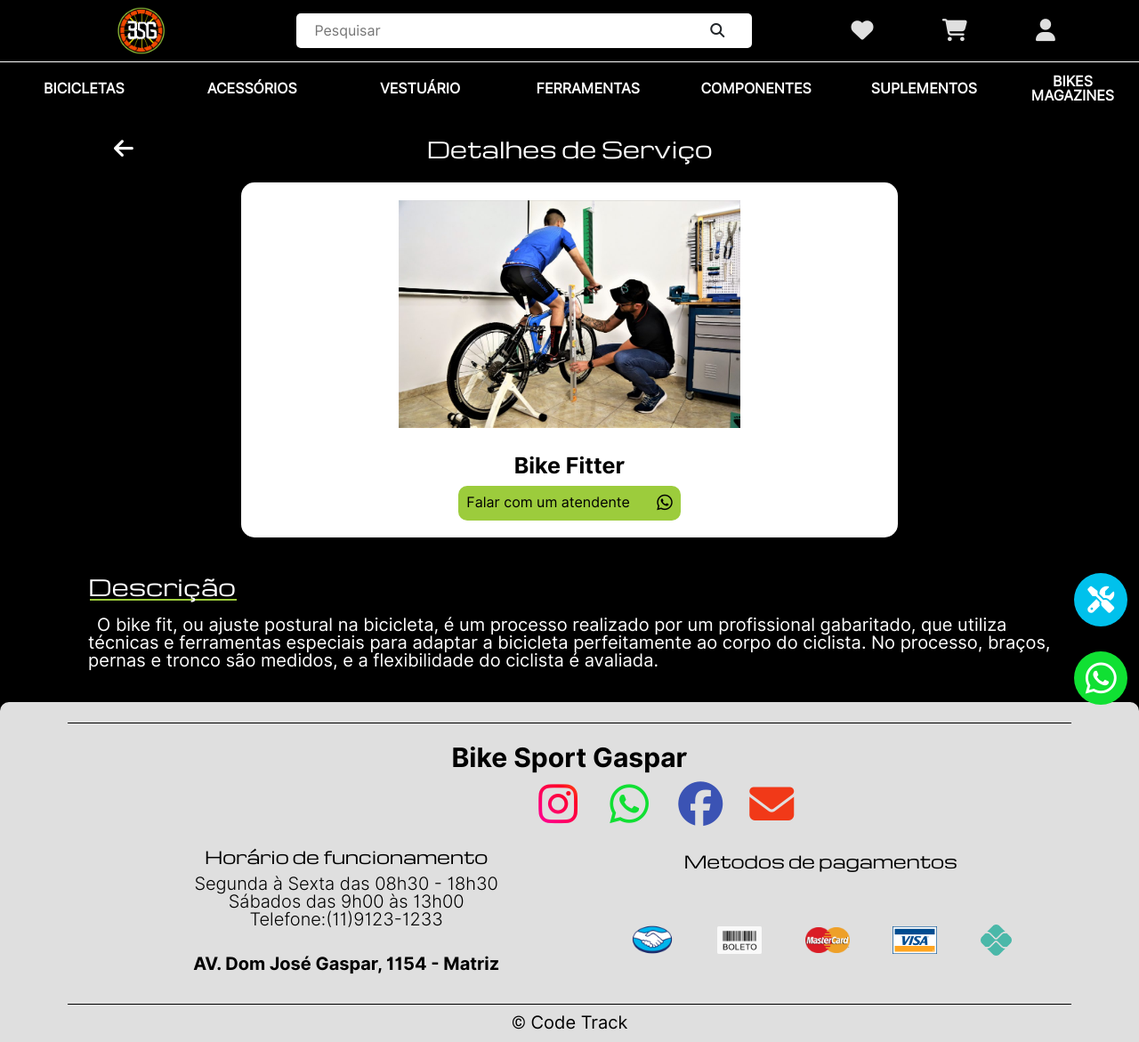
After one commit to MarcusVBMoreira/Bike-Sports-Gaspar, a PHP site: page /bike-sports-gaspar/bike-fitter.php in a window 1280 px wide. The commit adds this page. Shown: the whole page at 89% size. Run offline with PHP 8.4, Linux system fonts and the light colour scheme.

Commit message:
implementação da tela de detalhes de serviço da bike-fitter

```diff
--- /dev/null
+++ b/app/assets/components/bike-fitter.php
@@ -0,0 +1,42 @@
+<!DOCTYPE html>
+    <html lang="pt-br">
+    <head>
+        <link rel="stylesheet" href="assets/css/components/bike-fitter.css">
+    </head>
+    <body>
+        <div class="bike_fitter">
+            <div class="header_bike_fitter">
+                <a href="index.php"><i class="fa-solid fa-arrow-left"></i></a>
+                <div class="titulo_header">
+                    <h1 class="titulo">Detalhes de Serviço</h1>
+                </div>
+            </div>
+            <div class="container_bike_fitter">
+                <div class="card_bike_fitter">
+                    <div class="container_card">
+                        <div class="img_card">
+                            <img src="assets/img/servicos.png" alt="">
+                        </div>
+                        <div class="conteudo_card">
+                            <div class="nome_servico">
+                                <h2 class="bold">Bike Fitter</h2>
+                            </div>
+                            <div class="atendente">
+                                <a href="">Falar com um atendente <i class="fa-brands fa-whatsapp"></i></a>
+                            </div>
+                        </div>
+                    </div>
+                </div>
+                <div class="descricao_bike_fitter">
+                    <div class="header_descricao">
+                        <h1 class="titulo">Descrição <div class="line_descricao"></div></h1>
+
+                    </div>
+                    <div class="corpo_descricao">
+                        <p class="regular">O bike fit, ou ajuste postural na bicicleta, é um processo realizado por um profissional gabaritado, que utiliza técnicas e ferramentas especiais para adaptar a bicicleta perfeitamente ao corpo do ciclista. No processo, braços, pernas e tronco são medidos, e a flexibilidade do ciclista é avaliada.</p>
+                    </div>
+                </div>
+            </div>
+        </div>
+    </body>
+</html>
--- a/app/assets/components/servicos.php
+++ b/app/assets/components/servicos.php
@@ -14,7 +14,7 @@
                 </div>
             </div>
             <div class="container-services">
-                <a href="">
+                <a href="bike-fitter.php">
                     <div class="services">
                         <p>Bike fitter</p>
                         <i class="fa-solid fa-angle-right"></i>
--- /dev/null
+++ b/app/assets/css/components/bike-fitter.css
@@ -0,0 +1,129 @@
+:root{
+    --Preto-Cor: #000;
+    --Branco-Cor: #FFF;
+    --CinzaClaro-Cor: #DFDFDF;
+    --Verde-Cor: #9CCC3C;
+    --Amarelo-Cor: #F2EA01;
+    --Vermelho-Cor: #E72526;
+    --Azul-Cor: #00C1EC;
+    --Laranja-Cor: #F24701;
+}
+
+.bike_fitter{
+    width: 100%;
+    display: flex;
+    flex-direction: column;
+    justify-content: center;
+    align-items: center;
+    padding: 1%;
+}
+.header_bike_fitter{
+    width: 90%;
+    padding: 1%;
+    display: flex;
+    align-items: center;
+    justify-content: center;
+}
+.header_bike_fitter a {
+    font-size: 25px;
+    color: var(--Branco-Cor);
+    position: absolute;
+    left: 10%;
+}
+.header_bike_fitter div h1{
+    font-size: 25px;
+    color: var(--Branco-Cor);
+}
+.container_bike_fitter{
+    width: 100%;
+    padding: 1%;
+    display: flex;
+    justify-content: center;
+    align-items: center;
+    flex-direction: column;
+    gap: 30px;
+}
+.card_bike_fitter{
+    width: 60%;
+    padding: 1%;
+    display: flex;
+    justify-content: center;
+    align-items: center;
+    background-color: var(--Branco-Cor);
+    border-radius: 15px;
+}
+.container_card{
+    width: 100%;
+    padding: 1%;
+    display: flex;
+    justify-content: space-between;
+    align-items: center;
+    flex-direction: column;
+    gap: 30px;
+}
+.img_card{
+    width: 55%;
+    display: flex;
+    justify-content: center;
+    align-items: center;
+}
+.conteudo_card{
+    width: 100%;
+    display: flex;
+    align-items: center;
+    justify-content: center;
+    flex-direction: column;
+    gap: 10px;
+}
+.nome_servico h2{
+    font-size: 25px;
+}
+.atendente{
+    width: 250px;
+    display: flex;
+    align-items: center;
+    justify-content: center;
+    background-color: var(--Verde-Cor);
+    border-radius: 10px;
+    padding: 1%;
+}
+.atendente a{
+    padding: 1%;
+    width: 100%;
+    display: flex;
+    align-items: center;
+    justify-content: space-between;
+}
+.atendente a i{
+    font-size: 20px;
+    color: var(--Preto-Cor);
+}
+.descricao_bike_fitter{
+    width: 90%;
+    padding: 1%;
+    display: flex;
+    align-items: center;
+    justify-content: center;
+    flex-direction: column;
+    gap: 15px;
+}
+.header_descricao{
+    width: 100%;
+    display: flex;
+    align-items: center;
+    justify-content: start;
+}
+.header_descricao h1{
+    font-size: 25px;
+    color: var(--Branco-Cor);
+}
+.line_descricao{
+    width: 100%;
+    margin: 1%;
+    border: 1px solid var(--Verde-Cor);
+}
+.corpo_descricao p{
+    font-size: 20px;
+    color: var(--Branco-Cor);
+    text-indent: 10px;
+}
--- /dev/null
+++ b/app/bike-fitter.php
@@ -0,0 +1,25 @@
+<!DOCTYPE html>
+<html lang="pt-br">
+  <head>
+    <?php
+      require('assets/components/head.php');
+    ?>
+  </head>
+  <body>
+    <?php
+      require('assets/components/header.php');
+    ?>
+    <?php
+      require('assets/components/bike-fitter.php');
+    ?>
+    <?php
+      require('assets/components/btn-whats.php');
+    ?>
+    <?php
+      require('assets/components/footer.php');
+    ?>
+    <?php
+      require('assets/components/footer-responsivo.php');
+    ?>
+  </body>
+</html>
```
Also changed, not shown: app/assets/img/servicos.png (added).
